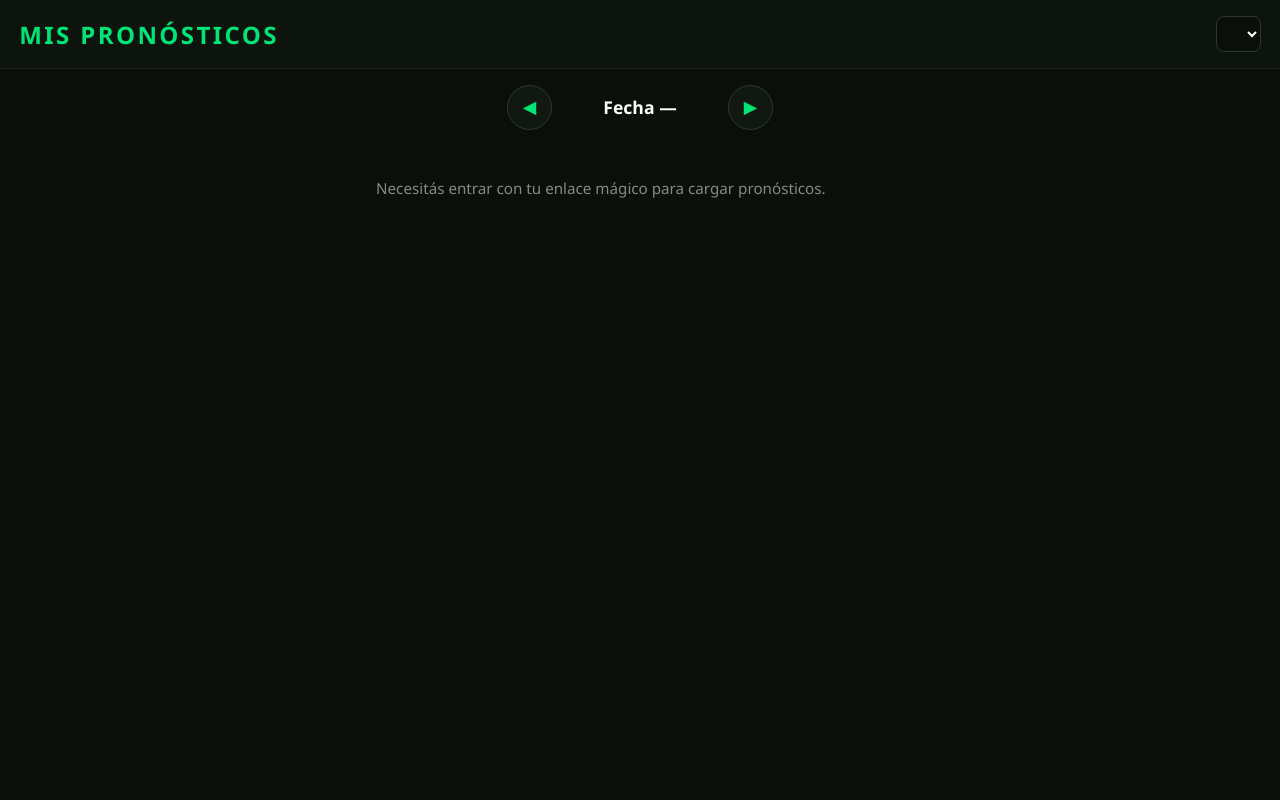
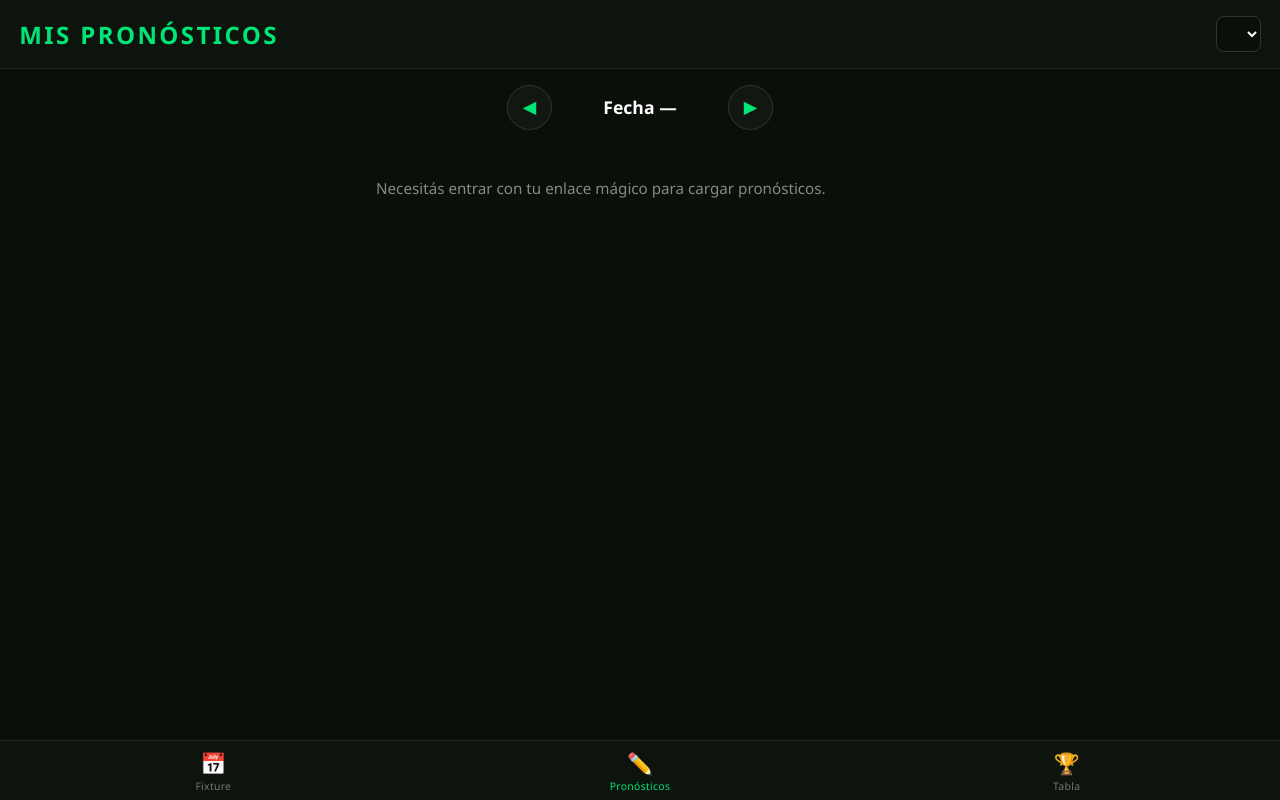
Before and after one commit to alejandroeric/prode, a website: page public/mis-pronosticos.html in a window 1280 px wide. Drawn offline with Linux system fonts and the light colour scheme.

Commit message:
Menu inferior fijo (Fixture/Pronosticos/Tabla) + boton 'Entrar al Prode' tras el ingreso

```diff
--- a/public/css/estilos.css
+++ b/public/css/estilos.css
@@ -116,6 +116,9 @@ h1 {
   margin-top: 2rem;
   background-color: #2a3a2a;
   color: #ffffff;
+  text-decoration: none;
+  display: inline-block;
+  text-align: center;
 }
 
 .error {
@@ -567,6 +570,45 @@ h1 {
 .pos-stats { font-size: 0.72rem; color: #888; }
 .pos-puntos { font-weight: 800; color: #00e676; min-width: 2.5rem; text-align: right; font-size: 1.1rem; }
 
+/* ----- Menu inferior fijo (navegacion de la app) ----- */
+
+body.con-nav {
+  padding-bottom: 62px; /* espacio para que el menu no tape el contenido */
+}
+
+.nav-inferior {
+  position: fixed;
+  bottom: 0;
+  left: 0;
+  right: 0;
+  display: flex;
+  height: 60px;
+  background-color: #0d140d;
+  border-top: 1px solid #1f2a1f;
+  z-index: 50;
+}
+
+.nav-item {
+  flex: 1;
+  display: flex;
+  flex-direction: column;
+  align-items: center;
+  justify-content: center;
+  gap: 2px;
+  text-decoration: none;
+  color: #777;
+  font-size: 1.3rem;
+}
+
+.nav-item span {
+  font-size: 0.65rem;
+  letter-spacing: 0.03em;
+}
+
+.nav-item.activo {
+  color: #00e676;
+}
+
 /* ----- Pantalla Mis Pronosticos ----- */
 
 .tarjeta-partido .equipo .gol-input {
@@ -592,7 +634,7 @@ h1 {
 
 .barra-guardar {
   position: sticky;
-  bottom: 0;
+  bottom: 60px; /* queda justo arriba del menu inferior */
   display: flex;
   align-items: center;
   justify-content: space-between;
--- a/public/js/entrar.js
+++ b/public/js/entrar.js
@@ -25,6 +25,7 @@ function mostrarError(texto) {
 function mostrarOk(texto) {
   estado.textContent = texto;
   estado.style.color = '#00e676';
+  document.getElementById('ir-app').style.display = 'inline-block';
 }
 
 // Dibuja los botones de avatar y maneja la seleccion.
--- a/public/mis-pronosticos.html
+++ b/public/mis-pronosticos.html
@@ -6,7 +6,7 @@
   <title>Prode — Mis Pronósticos</title>
   <link rel="stylesheet" href="css/estilos.css" />
 </head>
-<body>
+<body class="con-nav">
   <header class="cabecera">
     <h1 class="cabecera-titulo">MIS PRONÓSTICOS</h1>
     <select id="selector-temporada" class="selector"></select>
@@ -27,6 +27,12 @@
     <button id="btn-guardar-todo" type="button">Guardar mis pronósticos</button>
   </div>
 
+  <nav class="nav-inferior">
+    <a href="fixture.html" class="nav-item">📅<span>Fixture</span></a>
+    <a href="mis-pronosticos.html" class="nav-item activo">✏️<span>Pronósticos</span></a>
+    <a href="tabla.html" class="nav-item">🏆<span>Tabla</span></a>
+  </nav>
+
   <script src="js/mis-pronosticos.js"></script>
 </body>
 </html>
```
Also changed, not shown: public/entrar.html (+3 -0 lines), public/fixture.html (+7 -1 lines), public/tabla.html (+7 -1 lines).
